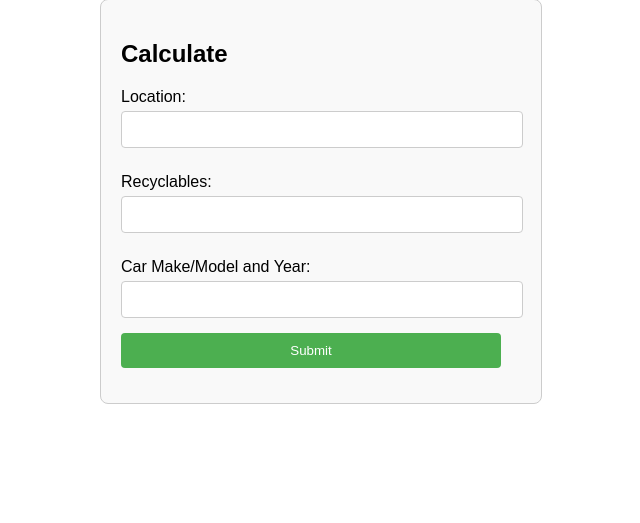
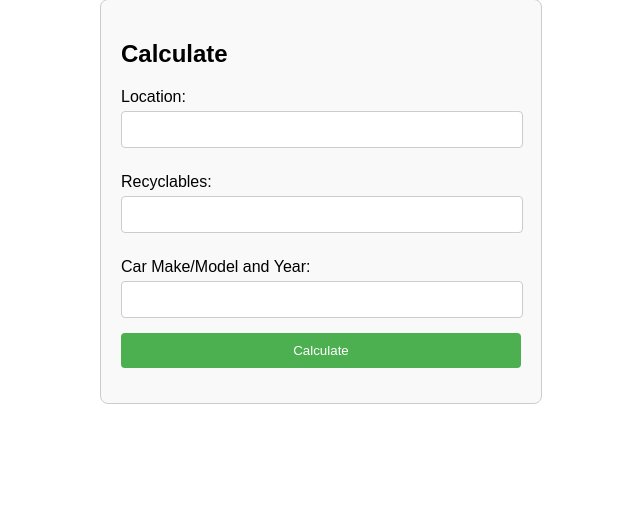
Before and after one commit to venkatsubra01/GreenCycle, a Flask app: page / in a window 1280 px wide. Shown: the part 21-544 px from the top of the page, without its empty margins (319-959 px from the left). Run offline with Flask 3, Linux system fonts and the light colour scheme.

Commit message:
more style

```diff
--- a/templates/form.html
+++ b/templates/form.html
@@ -32,6 +32,7 @@
             border-radius: 4px;
         }
         .form-container button {
+            width: 100%;
             background-color: #4CAF50;
             color: white;
             border: none;
@@ -56,6 +57,6 @@
             <label for="make">Car Make/Model and Year:</label>
             <input type="make" id="make" name="make" required>
 
-            <button type="submit">Submit</button>
+            <button type="submit">Calculate</button>
         </form>
 </html>
```
